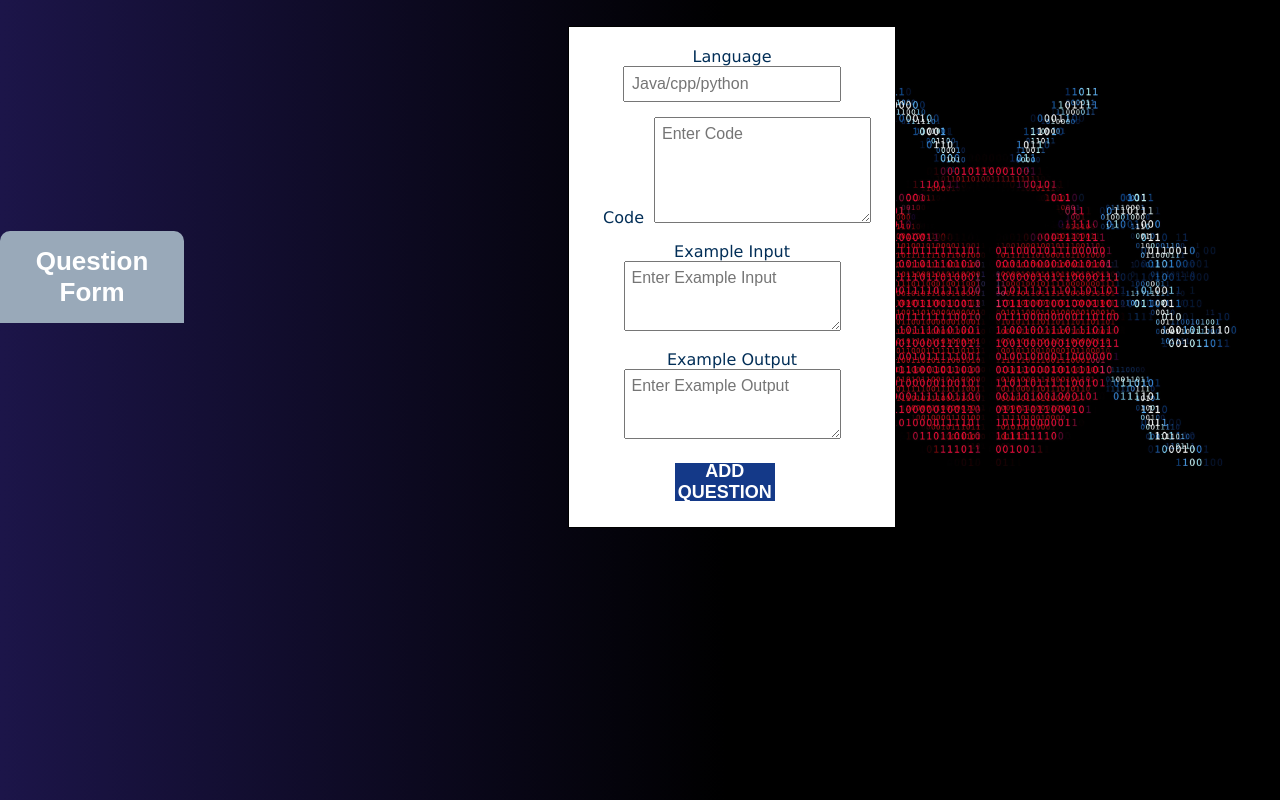
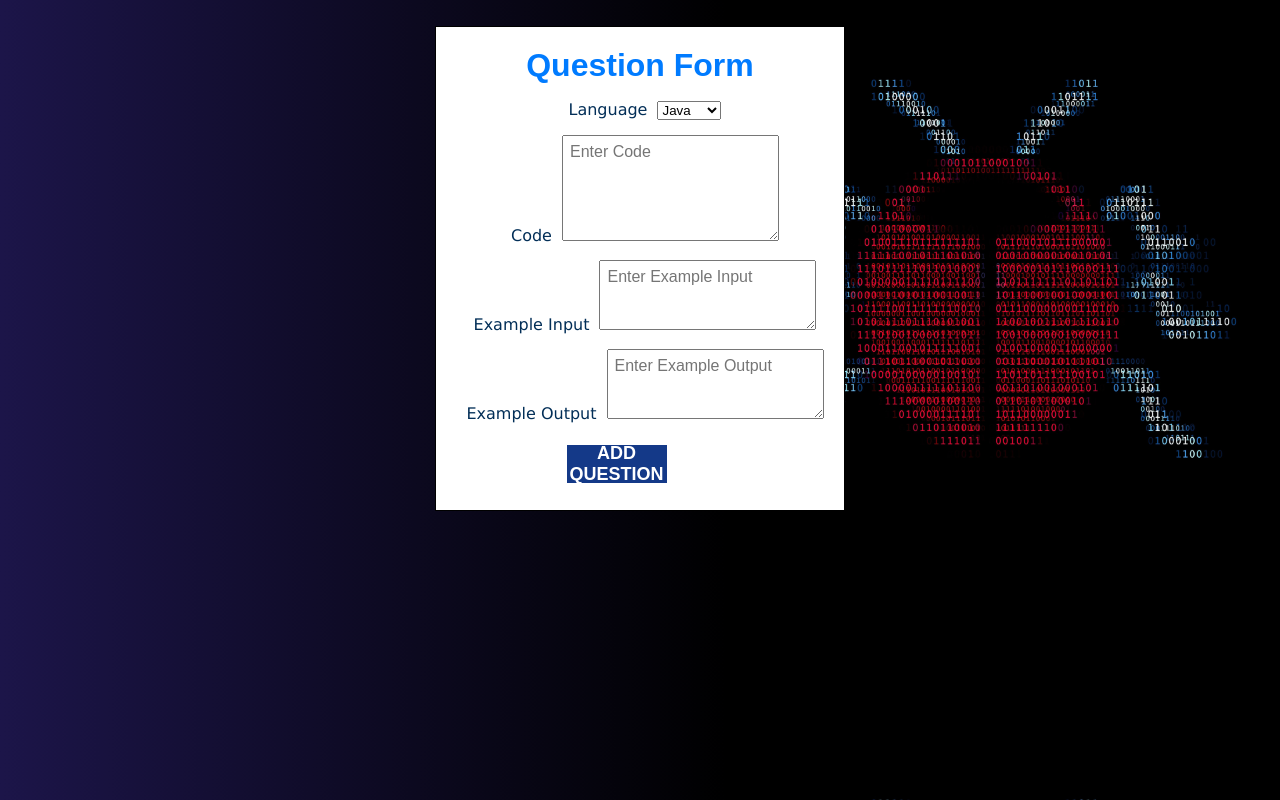
Before and after one commit to IshaanVadhan/bb-frontend, a React (Create React App) app: page /question in a window 1280 px wide. Built offline with nearby package versions, Linux system fonts and the light colour scheme.

Commit message:
updated room id

```diff
--- a/src/CreateBug.js
+++ b/src/CreateBug.js
@@ -10,7 +10,7 @@ const CreateBug = () => {
   const [exOutput, setExOutput] = useState("");
   const [result, setResult] = useState("");
   const user = JSON.parse(localStorage.getItem("user"));
-  const questionId = user.questionId;
+  const roomId = user.roomId;
   const handleChange = (event) => {
     setCode(event.target.value);
   };
@@ -22,9 +22,9 @@ const CreateBug = () => {
   const submitBug = async (event) => {
     event.preventDefault();
     try {
-      const response = await axios.post("https://bug-battle-backend.onrender.com/bugs/create", {
+      const response = await axios.post("http://localhost:4000/bugs/create", {
         submittedBy: user._id,
-        questionId: questionId,
+        roomId: roomId,
         buggedCode: code,
       });
       localStorage.setItem("bug", JSON.stringify(response.data));
@@ -39,7 +39,7 @@ const CreateBug = () => {
     const fetchData = async () => {
       try {
         const response = await axios.get(
-          `https://bug-battle-backend.onrender.com/questions/get?questionId=${questionId}`
+          `http://localhost:4000/questions/get?roomId=${roomId}`
         );
         setCode(response.data.code);
         setLanguage(response?.data.language);
@@ -91,7 +91,7 @@ const CreateBug = () => {
     if (compileCount < 5) {
       const data = { code: code, lang: language };
       axios
-        .post("https://bug-battle-backend.onrender.com/compile", data)
+        .post("http://localhost:4000/compile", data)
         .then(function (response) {
           console.log("response: ", response);
           if (response?.data?.output || response?.data?.output === "") {
--- a/src/Login.js
+++ b/src/Login.js
@@ -16,7 +16,7 @@ const Login = () => {
     event.preventDefault();
     try {
       const response = await axios.post(
-        "https://bug-battle-backend.onrender.com/users/login",
+        "http://localhost:4000/users/login",
         formData
       );
       localStorage.setItem("user", JSON.stringify(response.data));
--- a/src/QuestionForm.js
+++ b/src/QuestionForm.js
@@ -16,7 +16,7 @@ const QuestionForm = () => {
     event.preventDefault();
     try {
       const response = await axios.post(
-        "https://bug-battle-backend.onrender.com/questions/create",
+        "http://localhost:4000/questions/create",
         formData
       );
       console.log(response.data);
@@ -27,18 +27,20 @@ const QuestionForm = () => {
   };
   return (
     <div className="container">
-      <h1 className="header">Question Form</h1>
       <form className="form1" onSubmit={handleSubmit}>
+        <h1 className="formTitle">Question Form</h1>
         <div className="field">
           <div>
             <label className="label">Language</label>
-            <input
-              type="text"
+            <select
               name="language"
-              placeholder="Java/cpp/python"
               value={formData.language}
               onChange={handleChange}
-            ></input>
+            >
+              <option value="java">Java</option>
+              <option value="cpp">C++</option>
+              <option value="python">Python</option>
+            </select>
           </div>
           <div>
             <label className="label">Code</label>
--- a/src/Register.js
+++ b/src/Register.js
@@ -10,14 +10,14 @@ const Register = () => {
     member2Name: "",
     member3Name: "",
     password: "",
-    questionId: "",
+    roomId: "",
   });
 
   const handleSubmit = async (event) => {
     event.preventDefault();
     try {
       const response = await axios.post(
-        "https://bug-battle-backend.onrender.com/users/register",
+        "http://localhost:4000/users/register",
         formData
       );
       console.log(response.data);
@@ -101,9 +101,9 @@ const Register = () => {
               <label className="label">Room ID</label>
               <input
                 type="text"
-                name="questionId"
+                name="roomId"
                 placeholder="Enter Room ID"
-                value={formData.questionId}
+                value={formData.roomId}
                 onChange={handleChange}
               ></input>
             </div>
@@ -117,7 +117,7 @@ const Register = () => {
                 onChange={handleChange}
               ></input>
             </div>
-            {/* <input type="hidden" name="qID" value={formData.questionId}></input> */}
+            {/* <input type="hidden" name="qID" value={formData.roomId}></input> */}
             <button type="submit" className="btn">
               REGISTER
             </button>
--- a/src/Solution.js
+++ b/src/Solution.js
@@ -17,7 +17,7 @@ const Solution = () => {
 
   const user = JSON.parse(localStorage.getItem("user"));
   const userId = user?._id;
-  const questionId = user?.questionId;
+  const roomId = user?.roomId;
   const handleChange = (event) => {
     setCode(event.target.value);
   };
@@ -32,10 +32,10 @@ const Solution = () => {
     try {
       console.log();
       const response = await axios.post(
-        "https://bug-battle-backend.onrender.com/solutions/create",
+        "http://localhost:4000/solutions/create",
         {
           submittedBy: userId,
-          questionId: questionId,
+          roomId: roomId,
           bugId: bugId,
           solutionCode: code,
         }
@@ -87,7 +87,7 @@ const Solution = () => {
     if (compileCount < 5) {
       const data = { code: code, lang: language };
       axios
-        .post("https://bug-battle-backend.onrender.com/compile", data)
+        .post("http://localhost:4000/compile", data)
         .then(function (response) {
           console.log("response: ", response);
           if (response?.data?.output || response?.data?.output === "") {
@@ -114,10 +114,10 @@ const Solution = () => {
   useEffect(() => {
     const fetchData = async () => {
       try {
-        //console.log(questionId+" "+userId)
-        const response = await axios.get("https://bug-battle-backend.onrender.com/bugs/get", {
+        //console.log(roomId+" "+userId)
+        const response = await axios.get("http://localhost:4000/bugs/get", {
           params: {
-            questionId: questionId,
+            roomId: roomId,
             submittedBy: userId,
           },
         });
--- a/src/Waiting.js
+++ b/src/Waiting.js
@@ -6,7 +6,7 @@ const Waiting = () => {
   const navigate = useNavigate();
   const user = JSON.parse(localStorage.getItem("user"));
   const userId = user._id;
-  const questionId = user.questionId;
+  const roomId = user.roomId;
 
   // useEffect(() => {
   //   localStorage.removeItem("bugSec");
@@ -16,9 +16,9 @@ const Waiting = () => {
   const handleClick = async (event) => {
     event.preventDefault();
     try {
-      const response = await axios.get("https://bug-battle-backend.onrender.com/bugs/get", {
+      const response = await axios.get("http://localhost:4000/bugs/get", {
         params: {
-          questionId: questionId,
+          roomId: roomId,
           submittedBy: userId,
         },
       });
```
